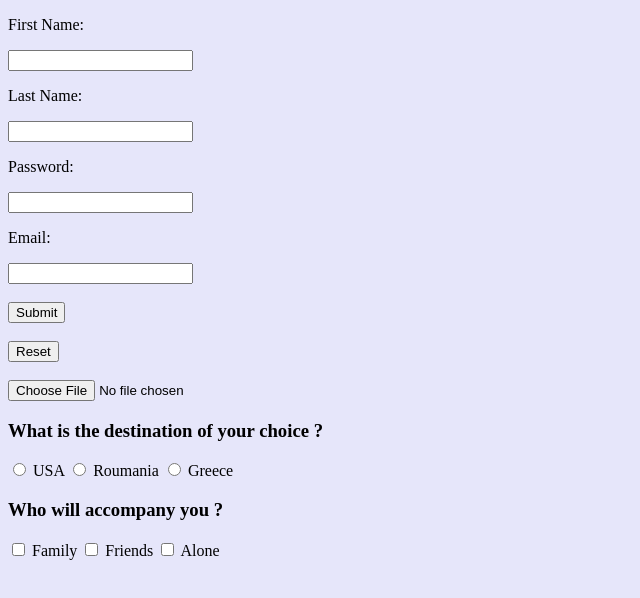
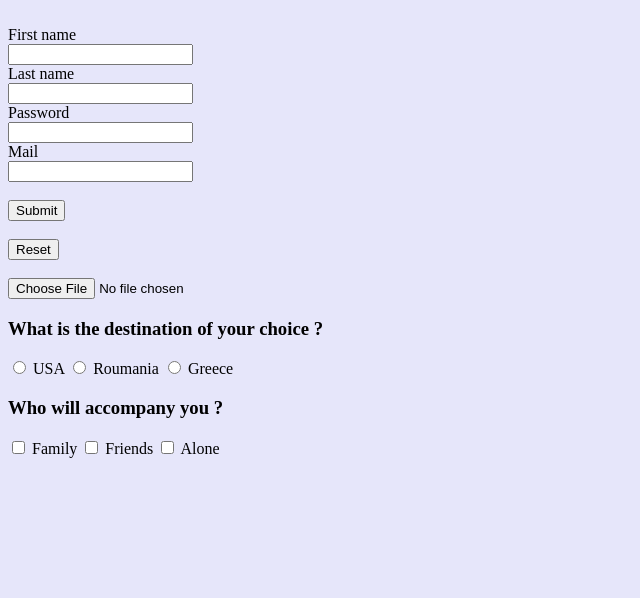
Before and after one commit to NarcisGrigo/Phase-1-main, a plain HTML site: page formulaire.html in a window 1280 px wide. Shown: the whole page, without its empty margins (0-640 px from the left). Drawn offline with Linux system fonts and the light colour scheme.

Commit message:
criteres remplis

```diff
--- a/formulaire.html
+++ b/formulaire.html
@@ -11,13 +11,13 @@
     <main>
       <section>
         <form>
-          <p>First Name:</p>
+          <br><label>First name</label><br>
             <input type="text" id="fname" name="fname">
-            <p>Last Name:</p>
+            <br><label>Last name</label><br>
             <input type="text" id="lname" name="lname">
-            <p>Password:</p>
+            <br><label>Password</label><br>
             <input type="password" id="password" name="password">
-            <p>Email:</p>
+            <br><label>Mail</label><br>
             <input type="email" id="email" name="email"><br>
             <br><button type="submit">Submit</button><br>
             <br><input type="reset"><br>
```
